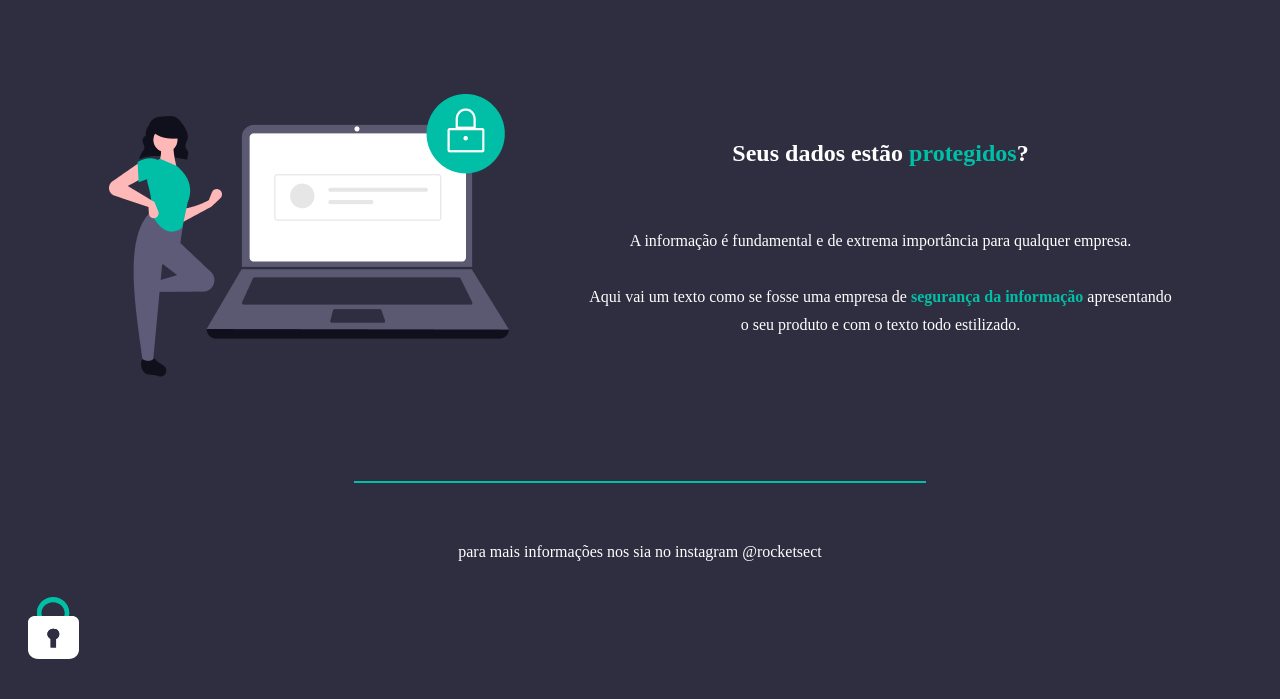
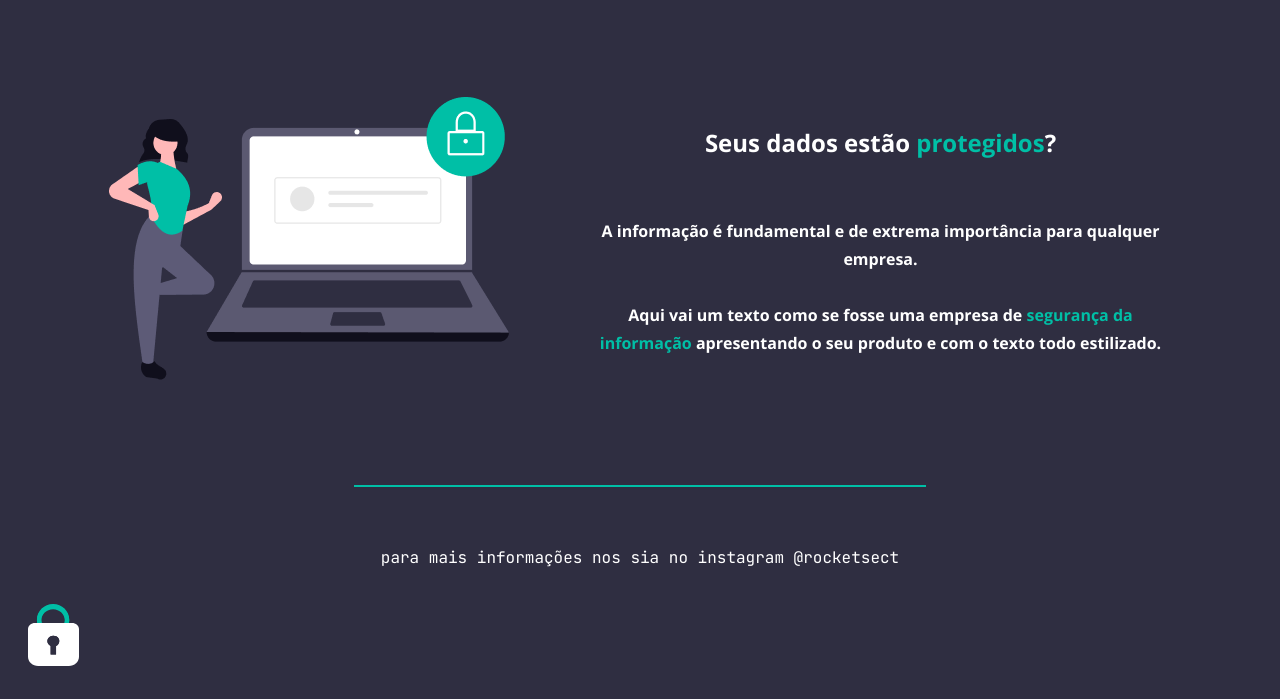
Before and after one commit to dancarvalho09/Curso-Explorer-Rocketseat, a plain HTML site: page Desafio-Avancado01/index.html in a window 1280 px wide. Shown: the part 126-825 px from the top of the page. Drawn offline with nearby package versions, Linux system fonts and the light colour scheme.

Commit message:
Update style.css

```diff
--- a/Desafio-Avancado01/style.css
+++ b/Desafio-Avancado01/style.css
@@ -1,7 +1,20 @@
+
+@charset "UTF-8";
+@import url('https://fonts.googleapis.com/css2?family=JetBrains+Mono:wght@400;700&family=Open+Sans:ital,wght@0,700;1,400&display=swap');
+
+/*
+  FONTES
+  font-family: 'JetBrains Mono', monospace;
+  font-family: 'Open Sans', sans-serif;
+
+*/
+
 
 body {
+  font-family: 'Open Sans', sans-serif;
+  color: white;
   background-color: #2F2E41;
-  color: white;
+
 }
 
 
@@ -10,6 +23,10 @@ header {
   justify-content: space-between;
   align-items: center;
   margin: 70px 100px 100px;
+}
+
+ul, footer {
+  font-family: 'JetBrains Mono', monospace;
 }
 
 ul {
@@ -25,6 +42,7 @@ li a, a#instagram  {
 }
 
 main {
+  font-weight: normal;
   display: flex;
   justify-content: space-between;
   align-items: center;
```
